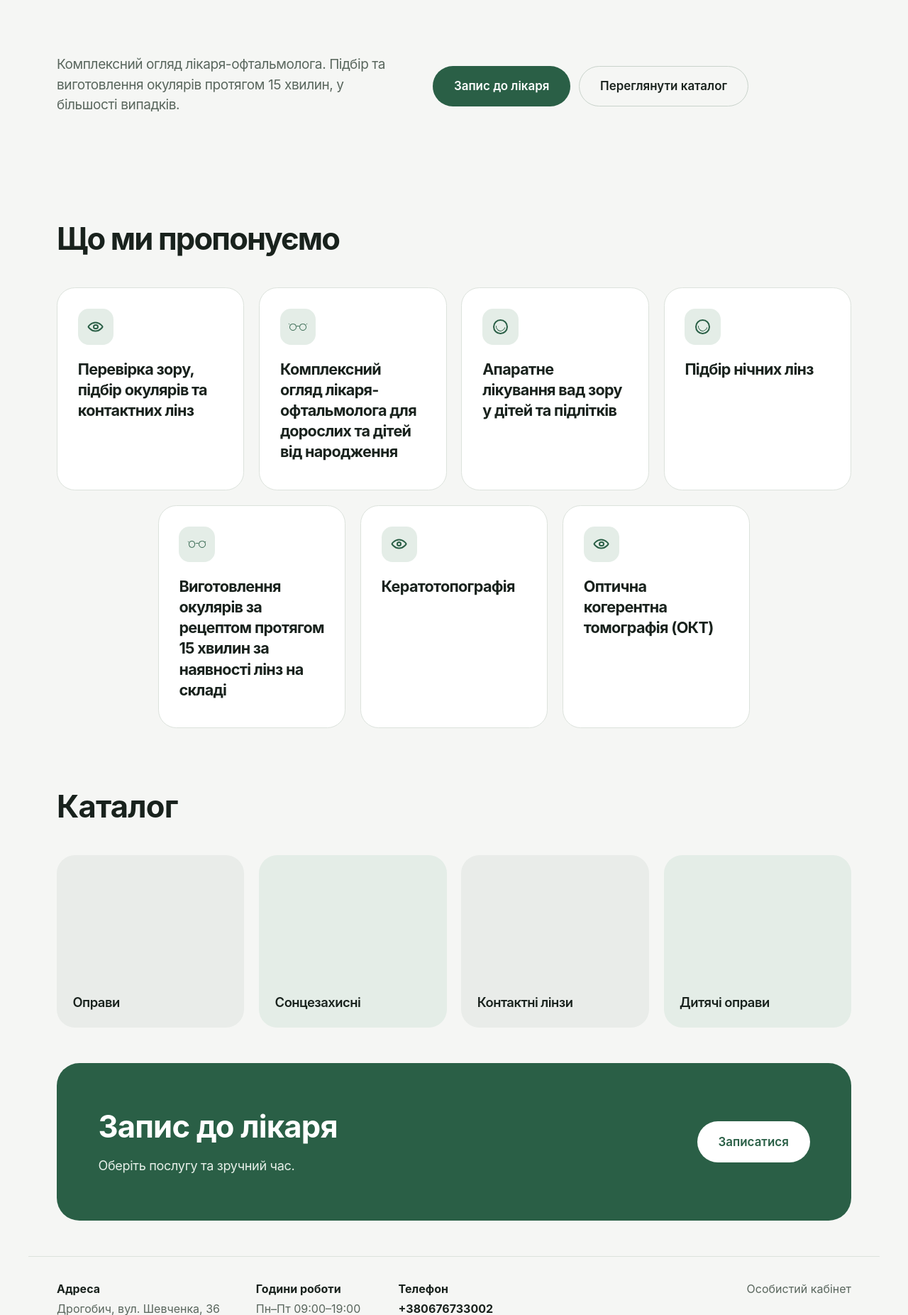
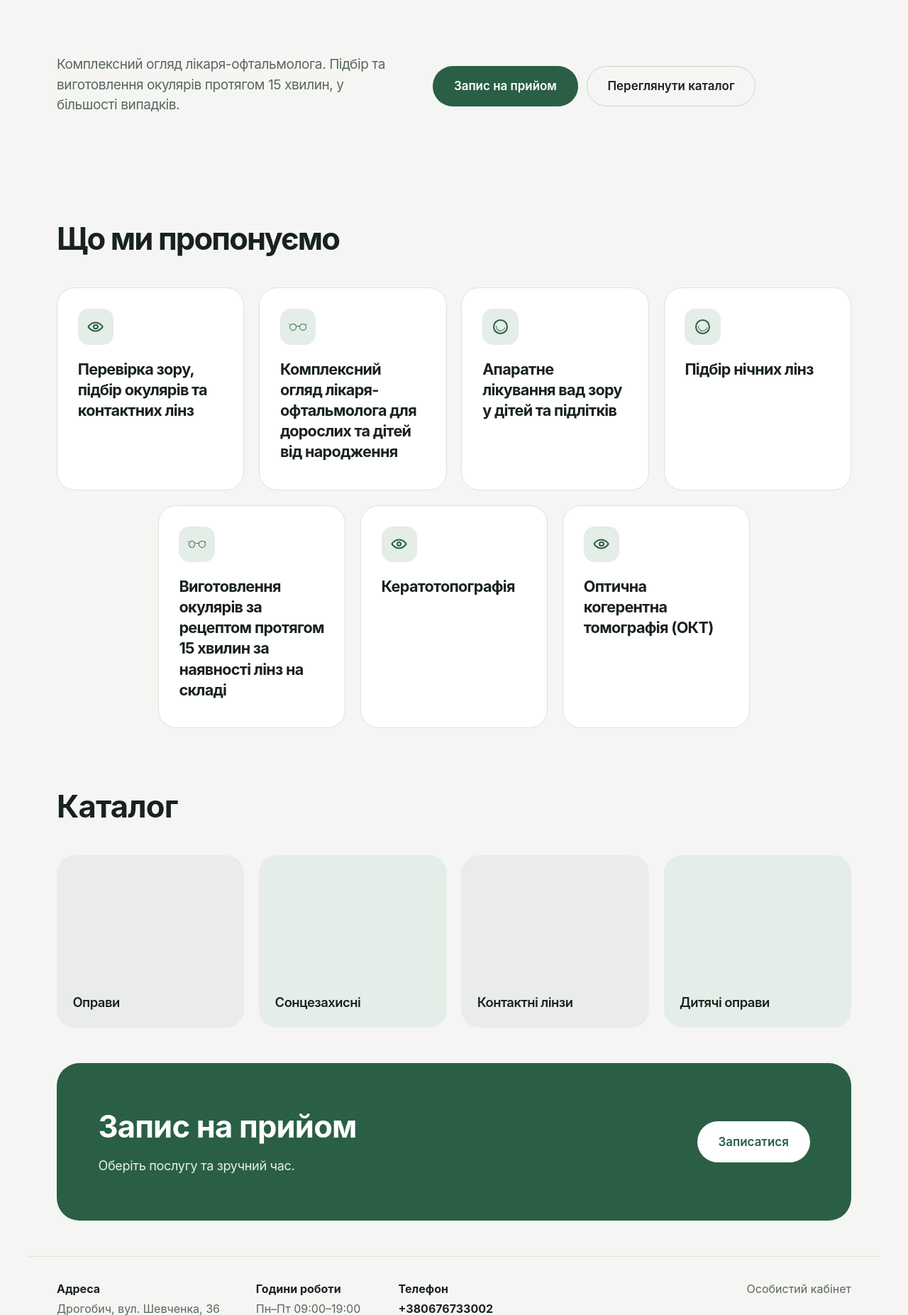
Before and after one commit to mtvkznk/OptikaTimka, a FastAPI app: page / in a window 1280 px wide. Shown: the part 126-1979 px from the top of the page at 71% size. Run offline with FastAPI, Linux system fonts and the light colour scheme; parts of the project's set-up code (start-up, migrations or seed data) failed here and were passed over.

Commit message:
Use appointment booking wording on the homepage

```diff
--- a/app/templates/index.html
+++ b/app/templates/index.html
@@ -4,7 +4,7 @@
     <h1 class="landing-visually-hidden" id="landing-title">{{ site_name }}</h1>
     <p>Комплексний огляд лікаря-офтальмолога. Підбір та виготовлення окулярів протягом 15 хвилин, у більшості випадків.</p>
     <div class="landing-hero-actions">
-      <a class="landing-button landing-primary" href="/booking">Запис до лікаря</a>
+      <a class="landing-button landing-primary" href="/booking">Запис на прийом</a>
       {% if categories %}<a class="landing-button landing-outline" href="#catalog">Переглянути каталог</a>{% endif %}
     </div>
   </section>
@@ -56,7 +56,7 @@
 
   <section class="landing-book" aria-labelledby="book-title">
     <div>
-      <h2 id="book-title">Запис до лікаря</h2>
+      <h2 id="book-title">Запис на прийом</h2>
       <p>Оберіть послугу та зручний час.</p>
     </div>
     <a class="landing-button landing-inverse" href="/booking">Записатися</a>
```
